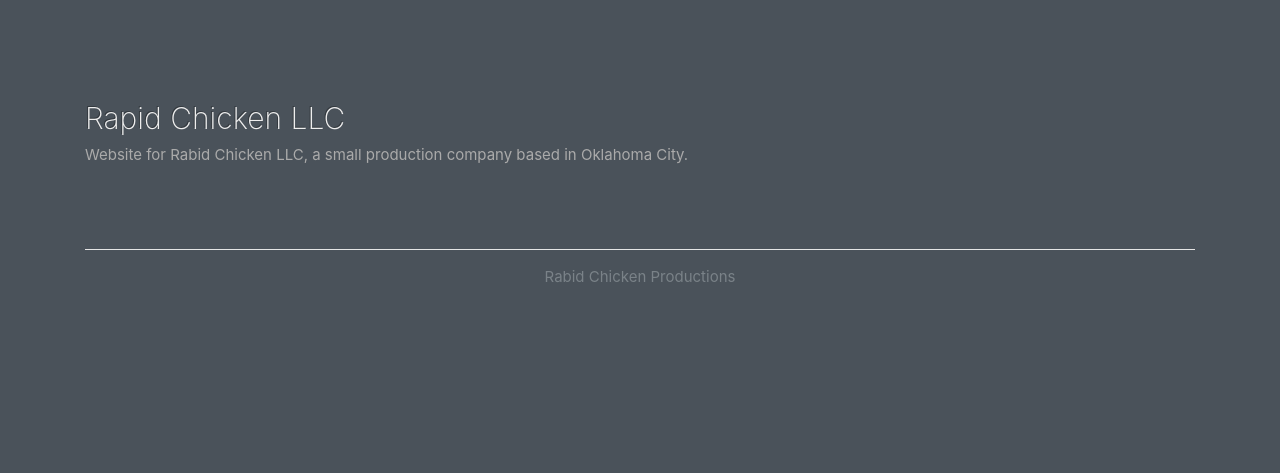
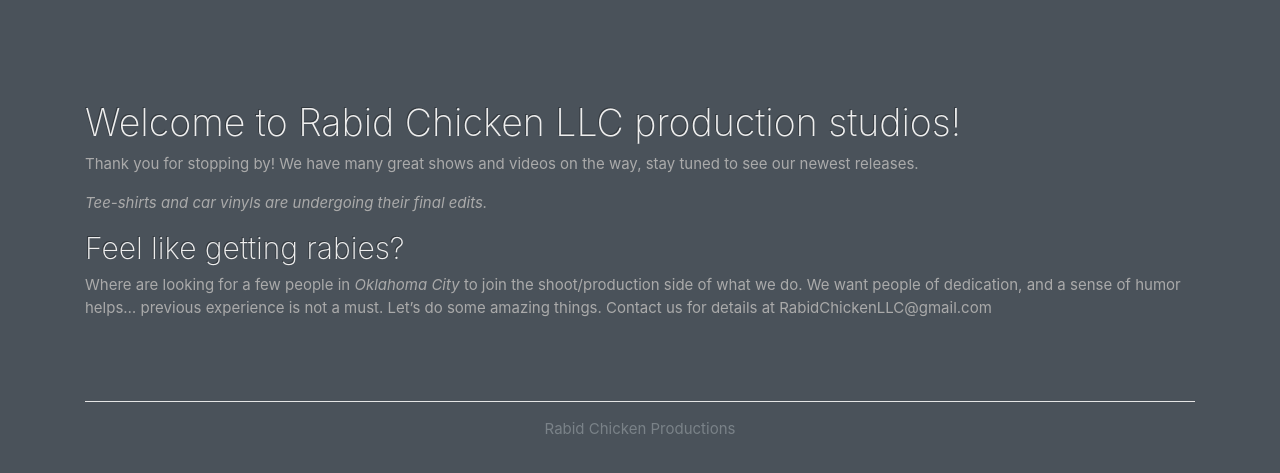
Before and after one commit to rabidchicken/rabidchicken.github.io, a Jekyll site: the page built from index.md, in a window 1280 px wide. Shown: the top 473 px of the page. Built offline with Jekyll 4.4.1, drawn with Linux system fonts in a browser that asks for light colours.

Commit message:
updated text as per suggested

```diff
--- a/index.md
+++ b/index.md
@@ -2,6 +2,13 @@
 layout: home
 title: Home
 ---
-<h2 class="page-title">Rapid Chicken LLC</h2>
 
-Website for Rabid Chicken LLC, a small production company based in Oklahoma City.
+# Welcome to Rabid Chicken LLC production studios!
+
+ Thank you for stopping by! We have many great shows and videos on the way, stay tuned to see our newest releases.
+
+*Tee-shirts and car vinyls are undergoing their final edits.*
+
+## Feel like getting rabies?
+
+Where are looking for a few people in _Oklahoma City_ to join the shoot/production side of what we do. We want people of dedication, and a sense of humor helps… previous experience is not a must. Let's do some amazing things. Contact us for details at RabidChickenLLC@gmail.com
```
